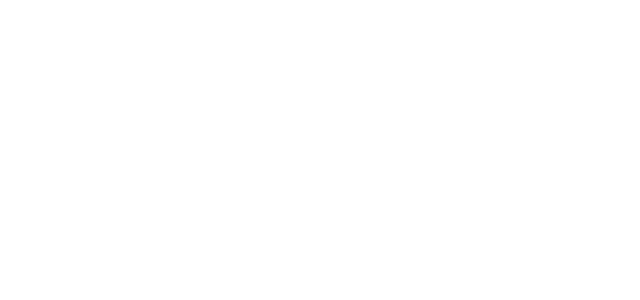
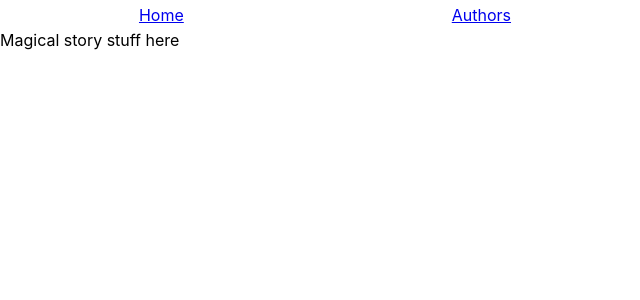
Before and after one commit to thezincCAN/starbook-frontend, a React (Create React App) app: page /mybook in a window 1280 px wide. Shown: the top 300 px of the page, without its empty margins (0-640 px from the left). Built offline with nearby package versions, Linux system fonts and the light colour scheme.

Commit message:
changed Story.jsx to MyBook.jsx

```diff
--- a/package.json
+++ b/package.json
@@ -10,6 +10,7 @@
     "netlify-cli": "^9.4.4",
     "react": "^18.2.0",
     "react-dom": "^18.2.0",
+    "react-pageflip": "^2.0.3",
     "react-router-dom": "^5.3.4",
     "react-scripts": "5.0.1",
     "web-vitals": "^2.1.4"
--- a/src/App.js
+++ b/src/App.js
@@ -6,7 +6,7 @@
   Link,
 } from 'react-router-dom';
 import Credits from './Pages/Credits';
-import Story from './Pages/Story';
+import MyBook from './Pages/MyBook';
 
 function App() {
   return (
@@ -23,7 +23,7 @@
             <img className='clear' src='/images/clearStar2.png' height='120px'/>
             <br></br><br></br><br></br><br></br>
             <nav>
-              <Link className='navLink' to='/story'>Story</Link><br></br>
+              <Link className='navLink' to='/mybook'>Story</Link><br></br>
               <Link className='navLink' to='/credits'>Authors</Link>
             </nav>
 
@@ -33,8 +33,8 @@
       <Route exact path='/credits'>
         <Credits />
       </Route>
-      <Route exact path='/story'>
-        <Story />
+      <Route exact path='/mybook'>
+        <MyBook />
       </Route>
     </Router>
   );
--- a/src/Pages/Story.jsx
+++ b/src/Pages/MyBook.jsx
@@ -1,6 +1,7 @@
 import { NavLink } from 'react-router-dom';
+import HTMLFlipBook from 'react-pageflip';
 
-export default function Story() {
+export default function MyBook() {
   return <div>
     <header className='Header'>
       <NavLink to='/'>Home</NavLink>
```
Also changed, not shown: 1 other file (tests, documents, lock files or other folders).
